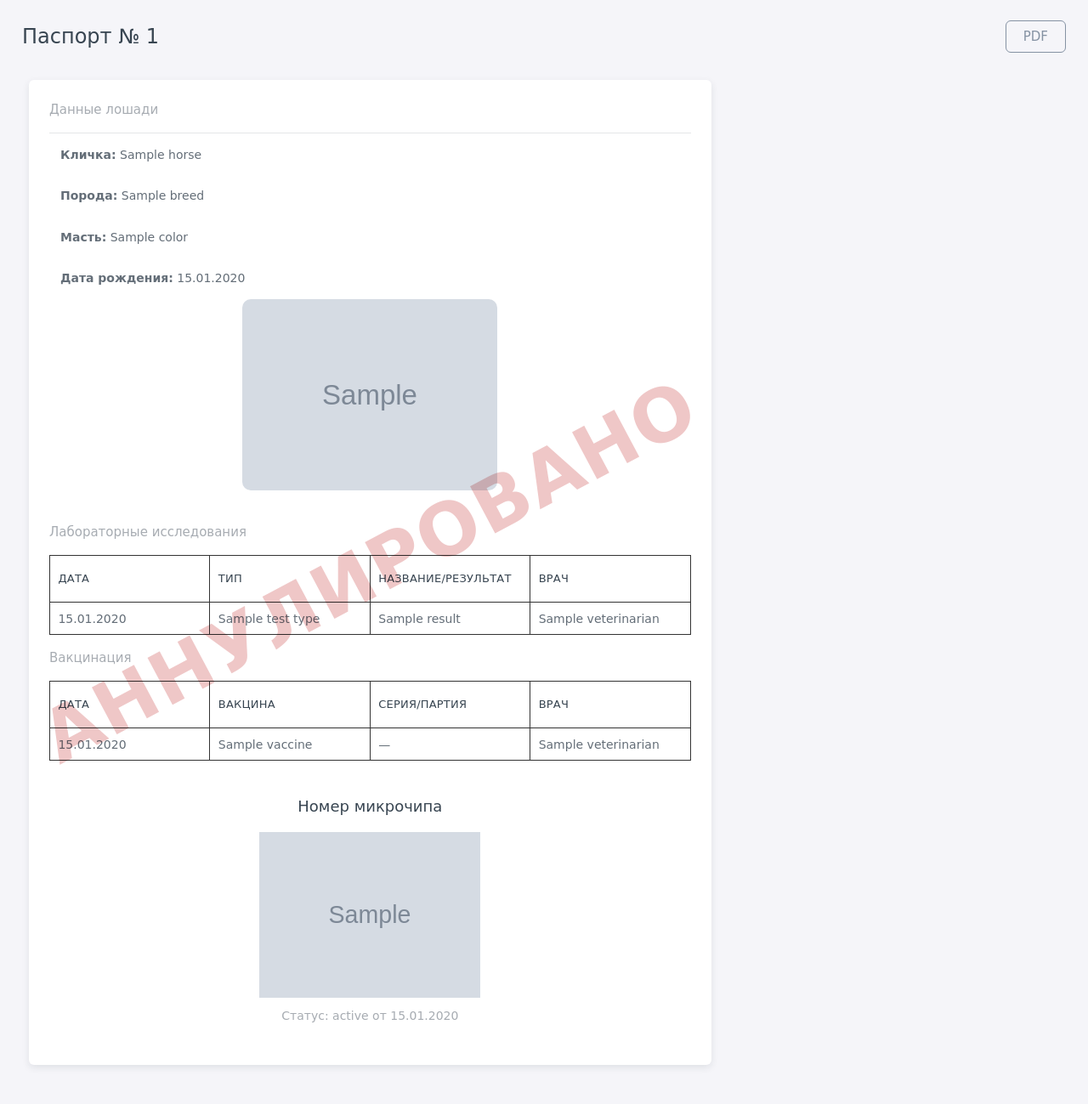
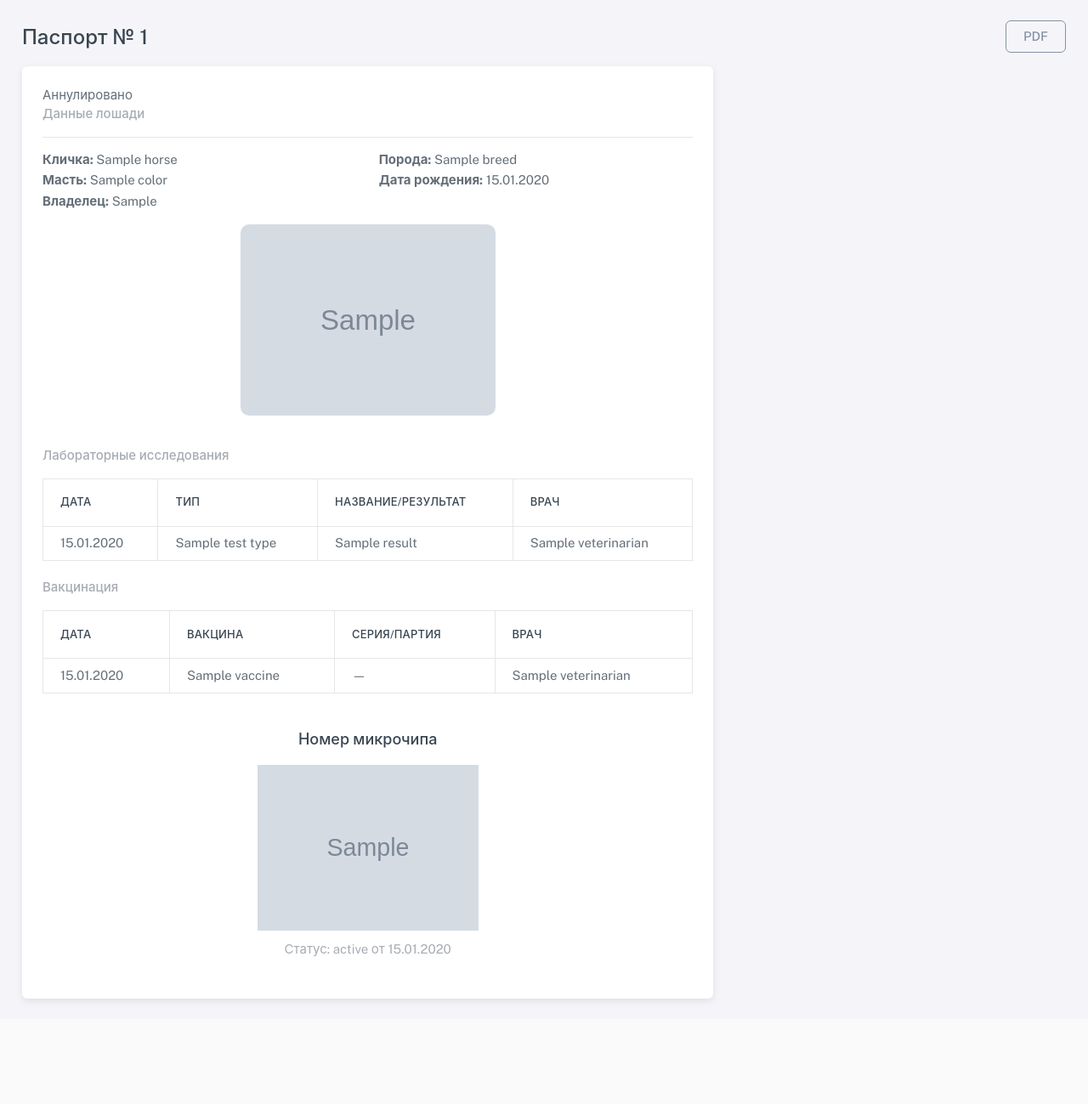
Before and after one commit to RizobekS/passport_registry, a Django app: template templates/passports/public_card.html in a window 1280 px wide. Shown: the whole page at 85% size. After the commit the page ends 1180 px from the top, so only its background shows below. Run offline with Django 5.2, Linux system fonts and the light colour scheme; the template is opened without the code that fills it: most values are stand-ins (such as "Sample title", 1, 10 or a date in 2020); grey boxes marked "Sample" are stand-in pictures; some libraries are stand-ins or nearby versions.

Commit message:
changed the style for public_card.html and added the horse ownership field

```diff
--- a/templates/passports/public_card.html
+++ b/templates/passports/public_card.html
@@ -6,149 +6,7 @@
 
 {% endblock %}
 {% block layout %}
-<style>
-  /* Размер страницы и поля */
-  @page {
-    size: A4;
-    margin: 12mm 12mm 16mm 12mm;
-    @bottom-center {
-      content: "Стр. " counter(page) " из " counter(pages);
-      font-size: 9pt;
-      color: #444;
-      border-top: 0.5pt solid #999;
-      padding-top: 3mm;
-    }
-  }
 
-  /* Шрифты: DejaVu Sans покрывает кириллицу и узбекский (латиница) */
-  body {
-    font-family: "DejaVu Sans", Arial, sans-serif;
-    color: #111;
-    line-height: 1.3;
-    font-size: 10.5pt;
-    word-break: break-word;
-  }
-
-  /* ФОН ЧЕРЕЗ IMG */
-  .bg-img {
-    position:absolute; left:0; top:0;
-    width: 210mm; height: 297mm;
-    object-fit: cover;
-    z-index: 0;
-  }
-
-  h1, h2, h3 { margin: 0 0 6mm 0; text-align: center; }
-  .muted { color:#555; }
-
-  /* Таблица-паспорт (устойчивая верстка) */
-  .table {
-    width: 100%;
-    border-collapse: collapse;
-    table-layout: fixed;     /* чтобы ничего не «ехало» */
-  }
-  .table th, .table td {
-    border: 0.6pt solid #333;
-    vertical-align: top;
-    padding: 2.5mm;
-  }
-  .table .w-label { width: 48mm; }
-  .table td { white-space: pre-wrap; } /* многоязычные подписи */
-  .kv { margin-top: 1.5mm; font-size: 9pt; color:#444 }
-
-  /* Грид для блока кодов */
-  .row { display: flex; gap: 8mm; align-items: flex-start; margin: 4mm 0 6mm 0; }
-  .col { flex: 1; }
-  .qr    { width: 36mm; height: auto; display:block; }
-  .barcode { width: 70mm; height: auto; display:block; }
-
-  /* Разделитель между логическими секциями */
-  .section { margin: 6mm 0; }
-  .page-break { page-break-before: always; }
-
-  /* Мелкие хелперы */
-  .center { text-align:center; }
-
-  .title{ text-align:center; margin:0 0 2mm 0; }
-  .tri{ display:block; text-align:center; }
-
-  .parentage { margin-top:10mm; }
-  .pgrid { width:100%; border-collapse:collapse; table-layout:fixed; }
-  .pgrid td { border-bottom:0.6pt solid #333; padding:1.6mm 0; vertical-align:bottom; font-size:10.5pt; }
-  .lab { width:28%; color:#333; }
-  .val { width:72%; padding-left:2mm; }
-  .thin { border-bottom:0.4pt solid #999; }
-
-  .sport-table{ width:100%; border-collapse:collapse; table-layout:fixed; margin-top:3mm; }
-  .sport-table th,.sport-table td{ border:0.6pt solid #333; vertical-align:top; padding:2mm; line-height:1.25; font-size:10.5pt; }
-
-  .row-fill{ height:14mm; }
-  .lined{
-    min-height:12mm;
-    background-image:linear-gradient(to bottom, transparent 92%, #bbb 92%, #bbb 94%, transparent 94%);
-    background-size:100% 6mm;
-    padding:1mm 1.25mm;
-  }
-
-  .exh-table{ width:100%; border-collapse:collapse; table-layout:fixed; margin-top:3mm; }
-  .exh-table th,.exh-table td{ border:0.6pt solid #333; vertical-align:top; padding:2mm; line-height:1.25; font-size:10.5pt; }
-  .c-year{ width:14%; } .c-place{ width:36%; } .c-info{ width:50%; }
-
-  .offs-table{ width:100%; border-collapse:collapse; table-layout:fixed; margin-top:3mm; }
-  .offs-table th,.offs-table td{ border:0.6pt solid #333; vertical-align:top; padding:2mm; line-height:1.25; font-size:10.5pt; }
-
-  /* ширины колонок, близкие к бланку */
-  .c-no{ width:7%; }
-  .c-par-name{ width:23%; }
-  .c-par-breed{ width:20%; }
-  .c-colour{ width:12%; }
-  .c-sex{ width:10%; }
-  .c-brand{ width:13%; }
-  .c-birth{ width:15%; }
-
-  .small{ font-size:9pt; }
-
-  .chip-table{ width:100%; border-collapse:collapse; table-layout:fixed; margin-top:3mm; }
-  .chip-table th,.chip-table td{ border:0.6pt solid #333; vertical-align:top; padding:2mm; line-height:1.25; font-size:10.5pt; }
-  .c-date{ width:18%; } .c-chip{ width:32%; } .c-bar{ width:50%; }
-
-  .barcode { height:14mm; max-width:100%; display:block; }
-  .row-fill{ height:16mm; }
-  .lined{
-    min-height:14mm;
-    background-image:linear-gradient(to bottom, transparent 92%, #bbb 92%, #bbb 94%, transparent 94%);
-    background-size:100% 7mm; padding:1mm 1.25mm;
-  }
-
-  .signbox { margin-top:8mm; font-size:10.5pt; }
-  .line { border-bottom:0.6pt solid #333; display:inline-block; width:85%; vertical-align:bottom; }
-
-  /* Контейнер для водяного знака */
-  .wm-host { position: relative; }
-
-  /* Диагональный watermark «Аннулировано» */
-  .wm-revoked{
-    position: absolute!important;
-    left: 50%; top: 50%!important;
-    transform: translate(-50%, -50%) rotate(-28deg)!important;
-    font-size: 86px!important;
-    font-weight: 800!important;
-    text-transform: uppercase!important;
-    letter-spacing: 2px!important;
-    color: #b30000!important;
-    opacity: .22!important;
-    white-space: nowrap!important;
-    z-index: 1000!important;
-    pointer-events: none!important;
-    user-select: none!important;
-    mix-blend-mode: multiply!important; /* аккуратнее на тёмных фонах */
-  }
-  @media (max-width: 576px){
-    .wm-revoked{ font-size: 38px!important; }
-  }
-  @media print{
-    .wm-revoked{ opacity: .28!important; }
-  }
-</style>
 <div class="container-xxl flex-grow-1 container-p-y">
   <div class="d-flex align-items-center justify-content-between mb-4">
     <h4 class="mb-0">Паспорт № {{ p.number }}</h4>
@@ -171,10 +29,11 @@
           <h6 class="text-muted">Данные лошади</h6>
           <hr>
           <div class="row mb-3">
-            <div class="col-sm-6"><strong>Кличка:</strong> {{ p.horse.name }}</div>
-            <div class="col-sm-6"><strong>Порода:</strong> {{ p.horse.breed.name }}</div>
-            <div class="col-sm-6"><strong>Масть:</strong> {{ p.horse.color.name }}</div>
-            <div class="col-sm-6"><strong>Дата рождения:</strong> {{ p.horse.birth_date|date:'d.m.Y' }}</div>
+            <div class="col-sm-6 mb-1"><strong>Кличка:</strong> {{ p.horse.name }}</div>
+            <div class="col-sm-6 mb-1"><strong>Порода:</strong> {{ p.horse.breed.name }}</div>
+            <div class="col-sm-6 mb-1"><strong>Масть:</strong> {{ p.horse.color.name }}</div>
+            <div class="col-sm-6 mb-1"><strong>Дата рождения:</strong> {{ p.horse.birth_date|date:'d.m.Y' }}</div>
+            <div class="col-sm-6 mb-1"><strong>Владелец:</strong> {{ p.horse.owner_current }}</div>
           </div>
           <div class="row">
             <div class="col-12">
@@ -199,9 +58,9 @@
             </div>
           </div>
 
-          <h6 class="text-muted">Лабораторные исследования</h6>
+          <h6 class="text-muted mt-5">Лабораторные исследования</h6>
           <div class="mb-4 table-responsive">
-            <table class="table table-sm">
+            <table class="table table-sm table-bordered">
               <thead>
                 <tr>
                   <th>Дата</th>
@@ -227,9 +86,9 @@
           </div>
 
           {# Отдельная таблица: Вакцинация #}
-          <h6 class="text-muted">Вакцинация</h6>
+          <h6 class="text-muted mt-5">Вакцинация</h6>
           <div class="mb-4 table-responsive">
-            <table class="table table-sm">
+            <table class="table table-sm table-bordered">
               <thead>
                 <tr>
                   <th>Дата</th>
```
